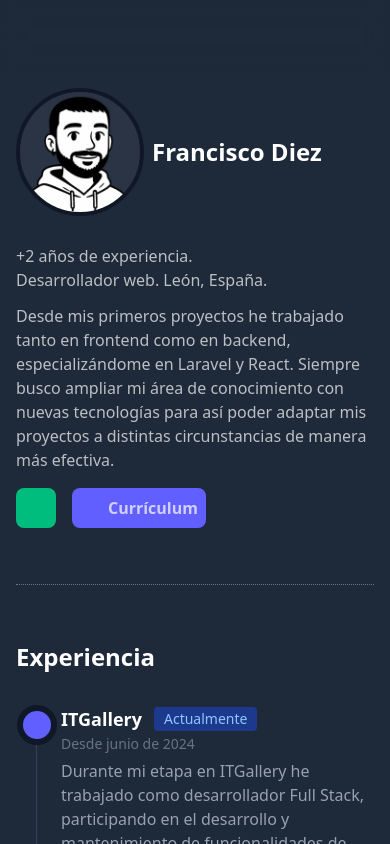
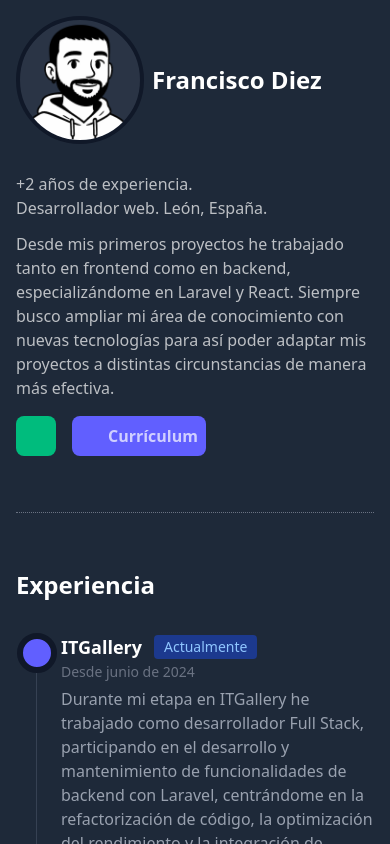
Before and after one commit to Frandg06/PorfolioReact, a React (Vite) app: page / in a window 390 px wide. Shown: the top 844 px of the page. Built offline with nearby package versions, Linux system fonts and the light colour scheme; some icons are missing.

Commit message:
🎨 style(ui): ajustar visibilidad de componentes en Header

```diff
--- a/src/Header.jsx
+++ b/src/Header.jsx
@@ -1,9 +1,9 @@
 import PropTypes from 'prop-types';
 export const Header = ({ name }) => {
   return (
-    <header className="h-[72px] max-w-7xl mx-auto sticky top-0 z-50 backdrop-blur-md px-4 sm:block">
+    <header className="h-[72px] max-w-7xl mx-auto sticky top-0 z-50 backdrop-blur-md px-4 sm:block hidden">
       <div className="flex items-center h-full gap-4 scroll">
-        <div className=" overflow-hidden border-4 border-gray-900 rounded-full aspect-square w-14 bg-gray-700/50 sm:block">
+        <div className=" overflow-hidden border-4 border-gray-900 rounded-full aspect-square w-14 bg-gray-700/50 sm:block hidden">
           <img src="/img/avatar.webp" alt="Imagen de perfi (avatar)" className="object-cover w-full h-full" />
         </div>
         <h1 className="text-xl font-bold text-white">{name}</h1>
```
